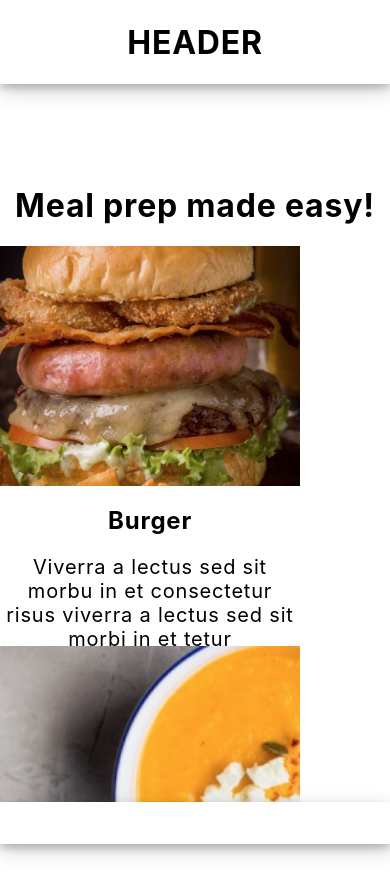
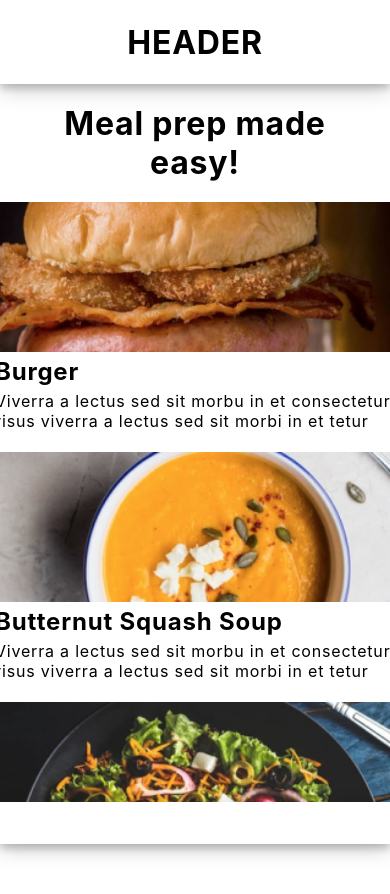
Before and after one commit to jadizzedin/quickmeals, a React (Create React App) app in the folder client/: page / in a window 390 px wide. Shown: the top 894 px of the page. Built offline with nearby package versions, Linux system fonts and the light colour scheme.

Commit message:
mobile cards styled

```diff
--- a/client/src/components/components.css
+++ b/client/src/components/components.css
@@ -1,19 +1,33 @@
 .card {
-  height: 400px;
-  width: 300px;
+  height: 250px;
+  width: 400px;
+  text-align: left;
 }
-
 .images {
  height: 60%;
  width: 100%;
 }
-
+.card-container {
+  display: flex;
+  flex-direction: column;
+  justify-content: center;
+  align-items: center;
+}
 .inactive {
   display: none;
 }
-
 p {
-  font-size: 20px;
+  font-size: 16px;
+  margin: 5px 0;
+}
+h1 {
+  margin: 20px;
+}
+h2 {
+  margin: 5px 0;
+}
+.icon {
+  display: none;
 }
 
 @media screen and (min-width: 600px) {
@@ -39,4 +53,11 @@ p {
   .icon {
     margin: 100px 5px;
   }
+  .card {
+    height: 400px;
+    width: 300px;
+  }
+  p {
+    font-size: 16px;
+  }
 }
```
